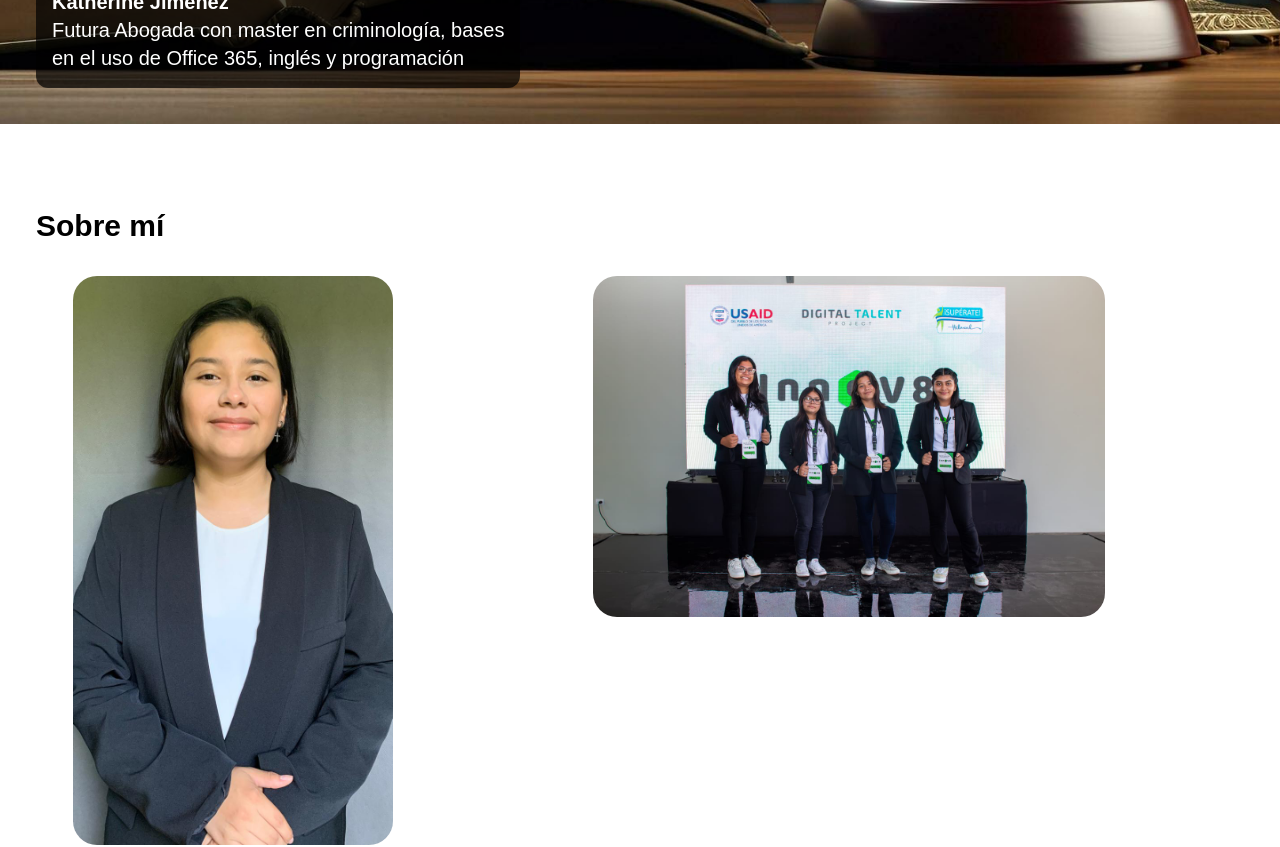
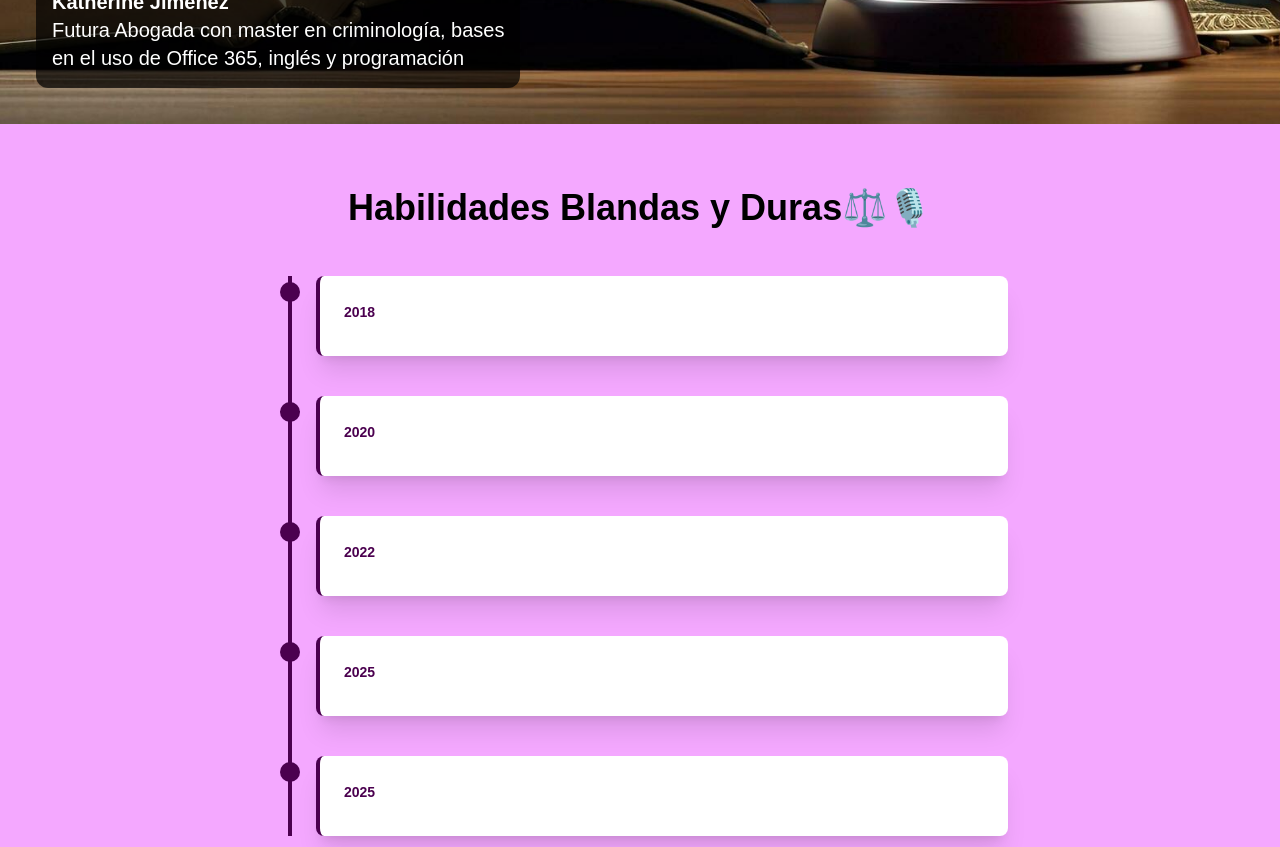
Before and after one commit to Kathy-Jim/My-portfolio, a Next.js app: page / in a window 1280 px wide. Shown: the part 860-1707 px from the top of the page. Built offline with nearby package versions, Linux system fonts and the light colour scheme.

Commit message:
Creación de linea del tiempo

```diff
--- a/src/app/page.tsx
+++ b/src/app/page.tsx
@@ -5,7 +5,80 @@ import { useKeenSlider } from "keen-slider/react";
 import "keen-slider/keen-slider.min.css";
 import { useState } from "react";
 import { useRouter } from "next/navigation";
-//import router from "next/router";
+import React from 'react';
+
+
+type Hito = {
+  id: number;
+  year: number;
+  title: string;
+  description: string;
+};
+
+const timelineData: Hito[] = [
+  {
+    id: 1,
+    year: 2018,
+    title: '',
+    description: '',
+  },
+  {
+    id: 2,
+    year: 2020,
+    title: '',
+    description: '',
+  },
+  {
+    id: 3,
+    year: 2022,
+    title: '',
+    description: '',
+  },
+  {
+    id: 4,
+    year: 2025,
+    title: '',
+    description: '',
+  },
+  {
+    id: 5,
+    year: 2025,
+    title: '',
+    description: '',
+  }
+];
+
+
+const Timeline: React.FC = () => {
+  return (
+    <section id="historia" className="py-16 bg-fuchsia-300 text-black">
+      <div className="container mx-auto px-4 max-w-3xl">
+        <h2 className="text-3xl md:text-4xl font-bold text-center mb-12">
+          Habilidades Blandas y Duras⚖️🎙️
+        </h2>
+
+        <div className="relative border-l-4 border-fuchsia-950 pl-6 ml-4">
+
+          {timelineData.map((hito) => (
+            <div key={hito.id} className="mb-10">
+
+              {/* Círculo del Hito (Punto en la línea) */}
+              <div className="absolute w-5 h-5 bg-fuchsia-950 rounded-full mt-1.5 -left-3"></div>
+
+              {/* Contenido de la Tarjeta (Con efecto hover) */}
+              <div className="bg-white p-6 rounded-lg shadow-xl hover:shadow-2xl transition duration-300 transform hover:scale-[1.02] border-l-4 border-fuchsia-950">
+                <time className="text-sm font-semibold text-fuchsia-950">{hito.year}</time>
+                <h3 className="text-xl font-bold mt-1 mb-2">{hito.title}</h3>
+                <p className="text-gray-600">{hito.description}</p>
+              </div>
+            </div>
+          ))}
+        </div>
+      </div>
+    </section>
+  );
+};
+
 
 // Carrusel de educación
 const carouselImages = [
@@ -61,8 +134,8 @@ export default function Home() {
                 <Image
                   src={"/img/Image/logo_lin.png"}
                   width={35}
-                  height={100}
-                  alt={"100"}
+                  height={35} // CORRECCIÓN: Ajuste de la altura para evitar distorsión
+                  alt={"LinkedIn Logo"}
                 />
               </a>
             </div>
@@ -76,13 +149,11 @@ export default function Home() {
                 <Image
                   src={"/img/Image/logo_github.png"}
                   width={35}
-                  height={100}
-                  alt="No se"
+                  height={35} // CORRECCIÓN: Ajuste de la altura para evitar distorsión
+                  alt="GitHub Logo"
                 />
               </a>
             </div>
-
-
 
             <Link href="/Aspiraciones" passHref>
               <span className="bg-white text-black py-2 px-4 rounded-lg font-bold cursor-pointer inline-block">
@@ -95,7 +166,7 @@ export default function Home() {
 
 
       <div
-        className="**bg-fuchsia-300** bg-cover bg-center w-full min-h-screen flex items-end justify-left p-9"
+        className="bg-fuchsia-300 bg-cover bg-center w-full min-h-screen flex items-end justify-left p-9"
         style={{ backgroundImage: "url('/img/back_ground.jpg')" }}
       >
         <div
@@ -109,39 +180,13 @@ export default function Home() {
         </div>
       </div>
 
-      <section className="**bg-fuchsia-300** bg-cover bg-center container mx-auto p-9">
-        <br />
-        <br />
-        <h2 className="text-black text-3xl font-bold mb-8">Sobre mí</h2>
-        <div className="flex flex-col md:flex-row gap-6 mb-9 items-start justify-center">
-          <div className="w-full md:w-1/3 flex justify-center">
-
-            {/* Ajuste de la primera imagen*/}
-            <Image
-              className="rounded-3xl max-w-xs w-full h-auto"
-              src="/img/imagen.jpg"
-              alt="profile_photo"
-              width={600}
-              height={400}
-            />
-          </div>
-
-          <div className="w-full md:w-2/3 flex justify-center">
-            {/* Ajuste de imagenes en la sección Acerca de mi*/}
-            <Image
-              className="rounded-3xl max-w-lg w-full h-auto"
-              src="/img/imagen01.jpg"
-              alt="Grupo Digital Talent"
-              width={500} // Un valor de ancho más realista para el placeholder
-              height={150} // Un valor de alto más realista para el placeholder
-            />
-
-          </div>
-        </div>
-      </section>
+      {/* -------------------------------------------------- */}
+      {/* ESTA ES LA NUEVA SECCIÓN DE "SOBRE MÍ" (TIMELINE)  */}
+      {/* -------------------------------------------------- */}
+      <Timeline />
 
 
-      <section className="**bg-fuchsia-300** bg-cover bg-center container mx-auto p-9">
+      <section className="bg-fuchsia-300 bg-cover bg-center container mx-auto p-9">
         <h2 className="text-black text-3xl font-bold mb-8">Educación</h2>
 
         <div className="relative">
@@ -197,7 +242,7 @@ export default function Home() {
         </div>
       </section>
 
-      <section className="**bg-fuchsia-300** bg-cover bg-center container mx-auto p-9">
+      <section className="bg-fuchsia-300 bg-cover bg-center container mx-auto p-9">
         <h2 className="text-black text-3xl bg-justify-center font-bold mb-8">Proyectos</h2>
         <section className="w-full max-w-6xl">
           <div className="grid grid-cols-2 sm:grid-cols-3 md:grid-cols-4 lg:grid-cols-5 gap-6 place-items-center">
@@ -248,7 +293,7 @@ export default function Home() {
         </section>
       </section>
 
-      <section className="**bg-fuchsia-300** bg-cover bg-center container mx-auto p-9">
+      <section className="bg-fuchsia-300 bg-cover bg-center container mx-auto p-9">
         <h2 className="text-black text-3xl bg-justify-center font-bold mb-8">Logros</h2>
         <p className="text-black" >En edición :</p>
       </section>
```
